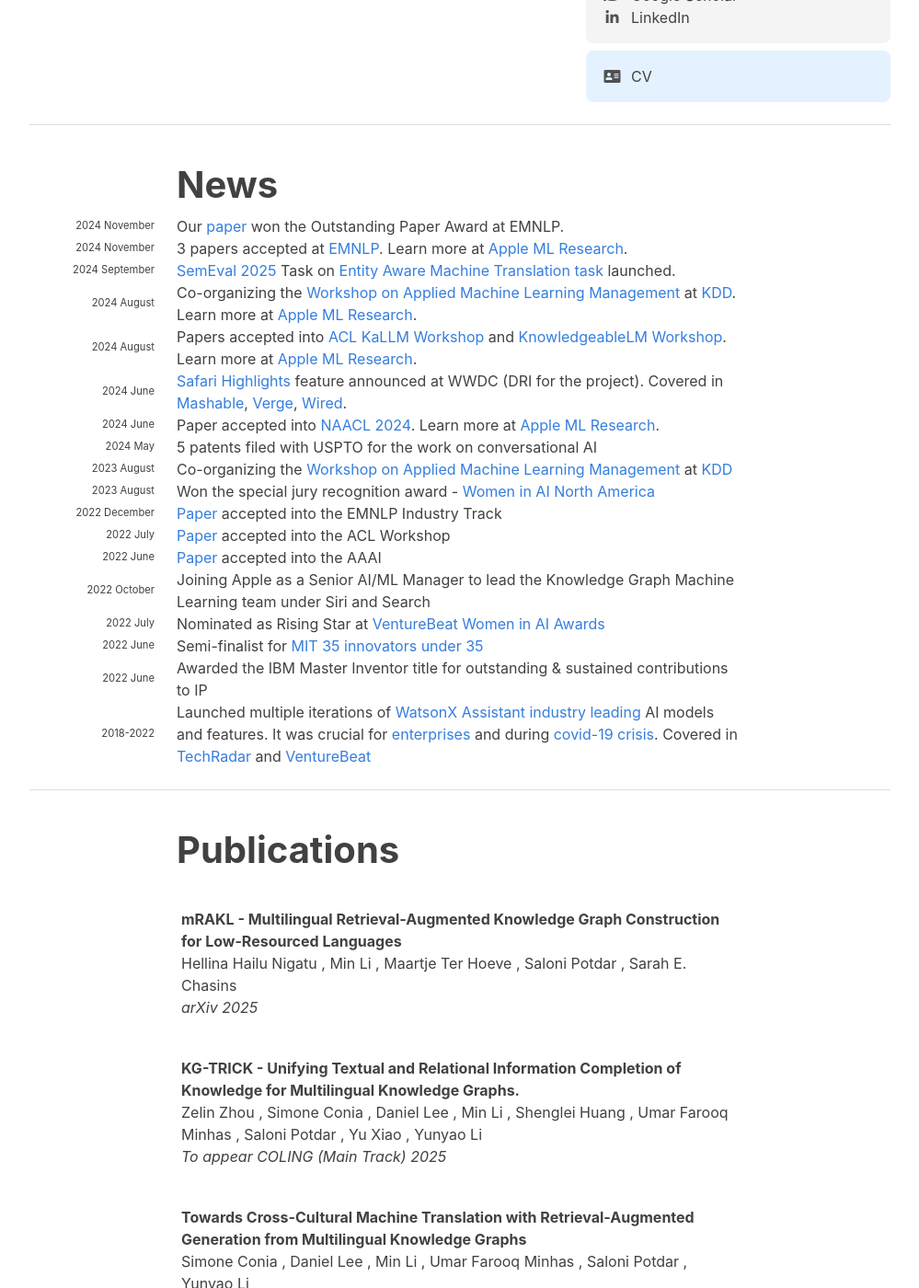
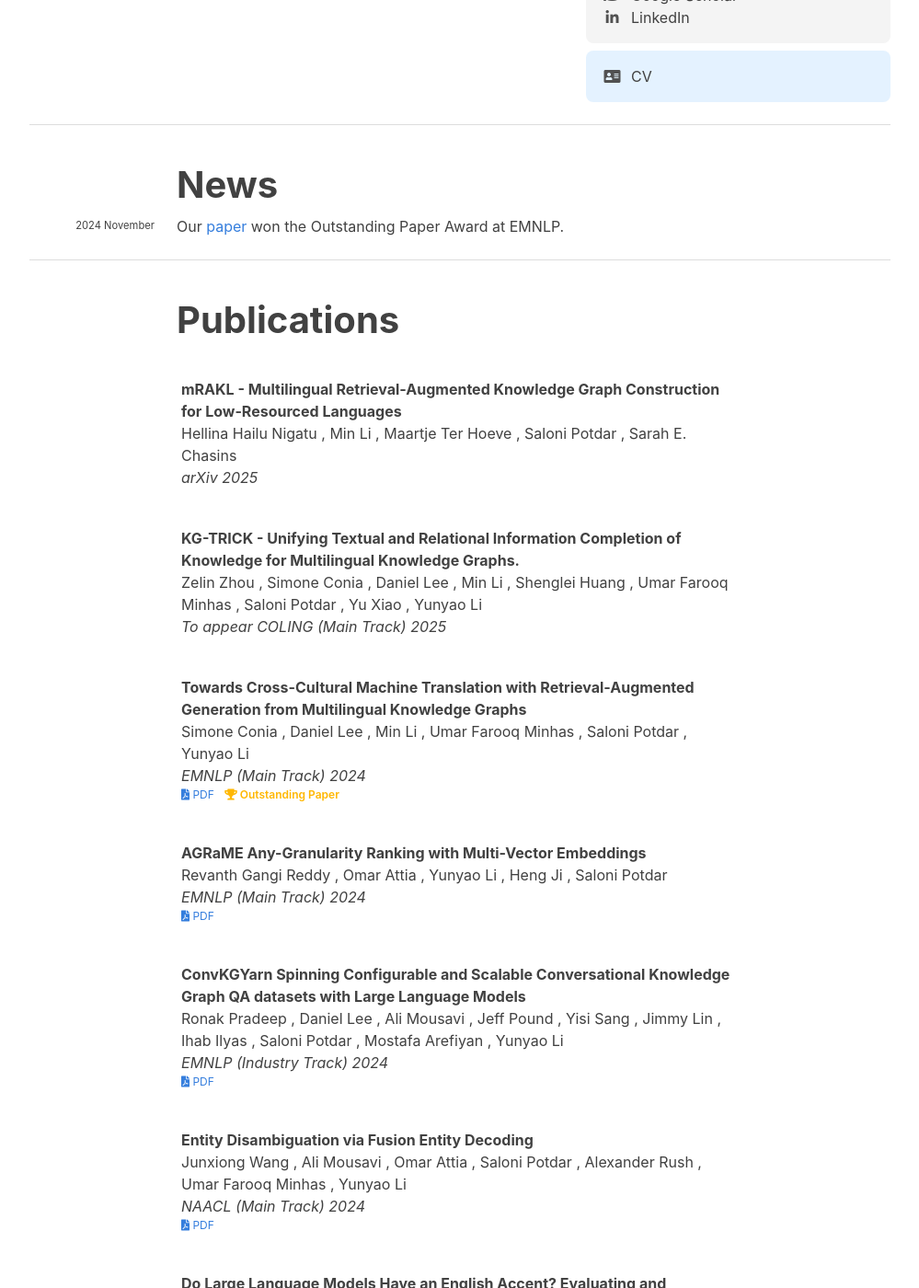
Before and after one commit to hariharanragothaman/hariharanragothaman.github.io, a Jekyll site: the page built from index.md, in a window 1280 px wide and 1400 px high, scrolled down 701 px. Shown: the whole window at 92% size, without its empty margins (140-1139 px from the left). Built offline with Jekyll 4.4.1, drawn with Linux system fonts in a browser that asks for light colours; nearby versions of some CDN libraries; some web fonts are replaced.

Commit message:
Polishes and Updates

```diff
--- a/_data/news.yaml
+++ b/_data/news.yaml
@@ -1,53 +1,3 @@
 - year: 2024
   year-extra: November
   description: Our <a href="https://machinelearning.apple.com/research/cultural-translation">paper</a> won the Outstanding Paper Award at EMNLP.
-- year: 2024
-  year-extra: November
-  description: 3 papers accepted at <a href="https://2024.emnlp.org">EMNLP</a>. Learn more at <a href="https://machinelearning.apple.com/updates/apple-at-emnlp-2024">Apple ML Research</a>.
-- year: 2024
-  year-extra: September
-  description: <a href="https://semeval.github.io/SemEval2025/tasks">SemEval 2025</a> Task on <a href="https://sapienzanlp.github.io/ea-mt/news/welcome">Entity Aware Machine Translation task</a> launched.
-- year: 2024
-  year-extra: August
-  description: Co-organizing the <a href="https://wamlm-kdd.github.io">Workshop on Applied Machine Learning Management </a> at <a href="http://kdd2024.kdd.org">KDD</a>. Learn more at <a href="https://machinelearning.apple.com/updates/apple-at-kdd-2024">Apple ML Research</a>.
-- year: 2024
-  year-extra: August
-  description: Papers accepted into <a href="https://2024.naacl.org">ACL </a> <a href="https://kallmworkshop.github.io/kallm2024/">KaLLM Workshop</a> and <a href="https://knowledgeable-lm.github.io">KnowledgeableLM Workshop</a>. Learn more at <a href="https://machinelearning.apple.com/updates/apple-at-acl-2024">Apple ML Research</a>.
-- year: 2024
-  year-extra: June
-  description: <a href="https://www.google.com/search?client=safari&rls=en&q=wwdc+safari+highlgihts&ie=UTF-8&oe=UTF-8">Safari Highlights</a> feature announced at WWDC (DRI for the project). Covered in <a href="https://mashable.com/article/apple-wwdc-keynote-2024-safari-annoucement-ai-features">Mashable</a>, <a href="https://www.theverge.com/2024/6/10/24170586/macos-15-mac-apple-ai-wwdc-2024">Verge</a>, <a href="https://www.wired.com/story/apple-iphone-ios-18-ipados-18-new-features/">Wired</a>.
-- year: 2024
-  year-extra: June
-  description: Paper accepted into <a href="https://2024.naacl.org">NAACL 2024</a>. Learn more at <a href="https://machinelearning.apple.com/updates/apple-at-kdd-2024">Apple ML Research</a>.
-- year: 2024
-  year-extra: May
-  description: 5 patents filed with USPTO for the work on conversational AI
-- year: 2023
-  year-extra: August
-  description: Co-organizing the <a href="https://wamlm-kdd.github.io">Workshop on Applied Machine Learning Management </a> at <a href="http://kdd2023.kdd.org">KDD </a>
-- year: 2023
-  year-extra: August
-  description: Won the special jury recognition award - <a href="https://www.womeninai.co/post/finalists-and-special-jury-recognitions-announced-for-women-in-ai-awards-north-america-2023">Women in AI North America</a>
-- year: 2022
-  year-extra: December
-  description: <a href="https://aclanthology.org/2022.emnlp-industry.51/">Paper</a> accepted into the EMNLP Industry Track
-- year: 2022
-  year-extra: July
-  description: <a href="https://aclanthology.org/2022.mia-1.7.pdf">Paper</a> accepted into the ACL Workshop
-- year: 2022
-  year-extra: June
-  description: <a href="https://ojs.aaai.org/index.php/AAAI/article/view/21362">Paper</a> accepted into the AAAI
-- year: 2022
-  year-extra: October
-  description: Joining Apple as a Senior AI/ML Manager to lead the Knowledge Graph Machine Learning team under Siri and Search
-- year: 2022
-  year-extra: July
-  description: Nominated as Rising Star at <a href="https://venturebeat.com/ai/meet-the-nominees-for-the-2022-venturebeat-women-in-ai-awards/">VentureBeat Women in AI Awards</a>
-- year: 2022
-  year-extra: June
-  description: Semi-finalist for <a href="https://www.technologyreview.com/innovators-under-35/2022/">MIT 35 innovators under 35</a>
-- year: 2022
-  year-extra: June
-  description: Awarded the IBM Master Inventor title for outstanding & sustained contributions to IP
-- year: 2018-2022
-  description: Launched multiple iterations of <a href="https://www.ibm.com/products/watsonx-assistant">WatsonX Assistant</a> <a href="https://www.ibm.com/products/blog/watson-assistant-improves-intent-detection-accuracy-leads-against-ai-vendors-cited-in-published-study">industry leading</a> AI models and features. It was crucial for <a href="https://www.ibm.com/blog/independent-study-finds-ibm-watson-assistant-customers-accrued-23-9-million-in-benefits/">enterprises</a> and during <a href="https://newsroom.ibm.com/index.php?s=34178&item=32157">covid-19 crisis</a>. Covered in <a href="https://www.techradar.com/news/ibm-watson-smart-assistant-rises-to-answer-alexa-and-google-assistant">TechRadar</a> and <a href="https://venturebeat.com/ai/10-ways-you-may-have-already-used-ibm-watson/">VentureBeat</a>
```
